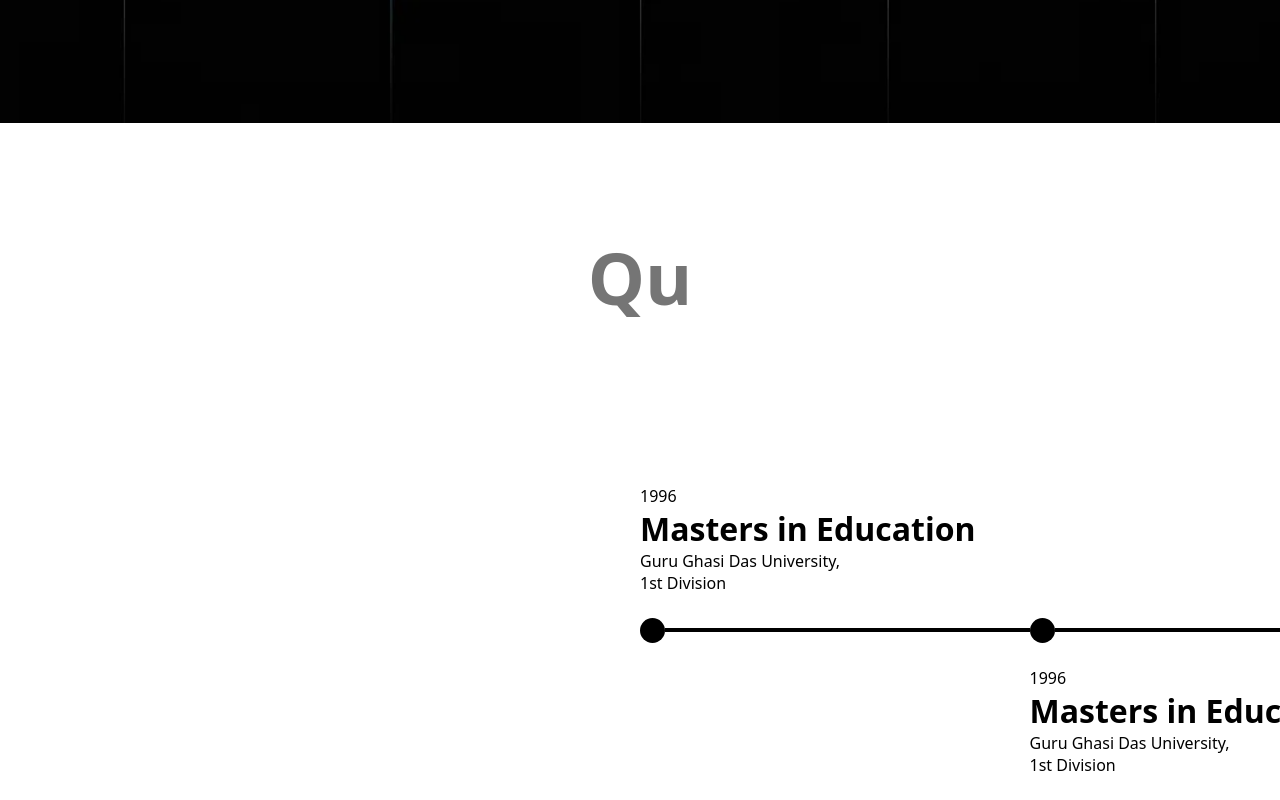
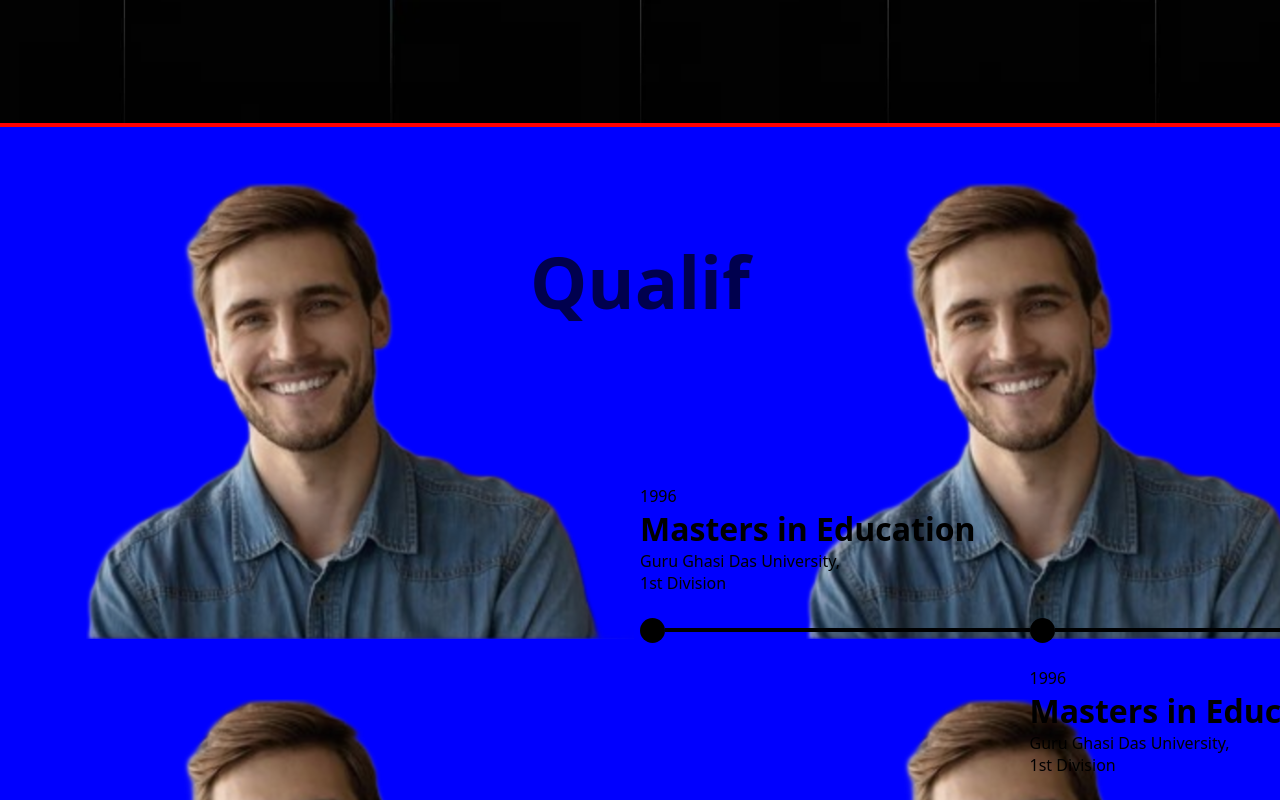
Before and after one commit to Kawish-Raj/arun-kumar-portfolio, a React (Vite) app: page / in a window 1280 px wide. Shown: the part 1980-2780 px from the top of the page. Built offline with nearby package versions, Linux system fonts and the light colour scheme.

Commit message:
side scrolling achieved but with some problems to solve

```diff
--- a/src/components/Qualifications.jsx
+++ b/src/components/Qualifications.jsx
@@ -2,6 +2,7 @@ import styles from '../css-components/Qualifications.module.css';
 import useTopDistanceTrigger from '../customhooks/useTopDistanceTrigger';
 import useTypeAppearStyle from '../customhooks/useTypeAppearStyle';
 import { qualificationsWordArray } from '../assets/Words';
+import { useEffect, useRef } from 'react';
 
 export default function Qualifications({ setIsMainContent }) {
 
@@ -9,18 +10,48 @@ export default function Qualifications({ setIsMainContent }) {
 
     const divRef = useTopDistanceTrigger(setIsMainContent, 1);
 
+    const timelineRef = useRef(null);
+    const qualificationsRef = useRef(null);
+
     const setRefs = (el) => {
+        qualificationsRef.current = el;
         divRef.current = el;
         scrollRef.current = el;
     }
+
+    useEffect(() => {
+        const timeline = timelineRef.current;
+        const container = qualificationsRef.current;
+
+        function handleWheel(e) {
+            const rect = container.getBoundingClientRect();
+
+            // Check if qualifications section is at the top
+            const isPinned = rect.top <= 0 && rect.bottom > window.innerHeight / 2;
+
+            if (isPinned && timeline.scrollWidth > timeline.clientWidth) {
+                console.log("Prevention Fired");
+                // e.preventDefault(); // stop vertical scroll
+
+                // Scroll horizontally
+                timeline.scrollLeft += e.deltaY;
+            }
+        }
+
+        window.addEventListener('wheel', handleWheel, { passive: false });
+
+        return () => window.removeEventListener('wheel', handleWheel);
+    }, []);
     return (
         <div ref={setRefs} id="qualifications-id"
             className={`global-Qualifications homeComponent
-        ${styles.qualifications}`}>
+        ${styles.qualificationsContainer}`}>
+            <div className={`${styles.qualifications}`}>
                 <div className={styles.headContainer}>
                     <h1 className={styles.mainHeading} ref={headingRef}></h1>
                 </div>
-            <div className={styles.timelineContainer}>
+                <div className={styles.timelineContainer}
+                    ref={timelineRef}>
                     <ul className={styles.timelineList}>
                         <li className={`${styles.firstListItem} ${styles.oddItem}`}>
                             <div className={`${styles.sampleImage} ${styles.sampleImageStyling}`}></div>
@@ -90,5 +121,6 @@ export default function Qualifications({ setIsMainContent }) {
                     </ul>
                 </div>
             </div>
+        </div>
     )
 }
--- a/src/css-components/Qualifications.module.css
+++ b/src/css-components/Qualifications.module.css
@@ -1,3 +1,10 @@
+.qualificationsContainer {
+    height: 2692.8px;
+    background-color: blue;
+    background-image: url('../assets/demo-person.png');
+
+}
+
 .qualifications {
     font-family: ui-sans-serif, system-ui, -apple-system, BlinkMacSystemFont, "Segoe UI", Roboto, "Helvetica Neue", Arial, "Noto Sans", sans-serif, "Apple Color Emoji", "Segoe UI Emoji", "Segoe UI Symbol", "Noto Color Emoji";
     height: 100vh;
@@ -10,6 +17,9 @@
     padding-top: 105px;
     box-sizing: border-box;
     padding-bottom: 6vh;
+    position: sticky;
+    top: 0;
+    border-top: solid red 4px;
 }
 
 .mainHeading {
@@ -25,7 +35,15 @@
     /* width: 100vw; */
     overflow-x: auto;
     white-space: nowrap;
+
+    /* Hide scrollbar */
+  scrollbar-width: none; /* Firefox */
+  -ms-overflow-style: none; /* IE and Edge */
 }
+.timelineContainer::-webkit-scrollbar {
+  display: none; /* Chrome, Safari, newer Edge */
+}
+
 
 .timelineList {
     display: flex;
```
Lines whose indentation alone changed are shown as unchanged.
